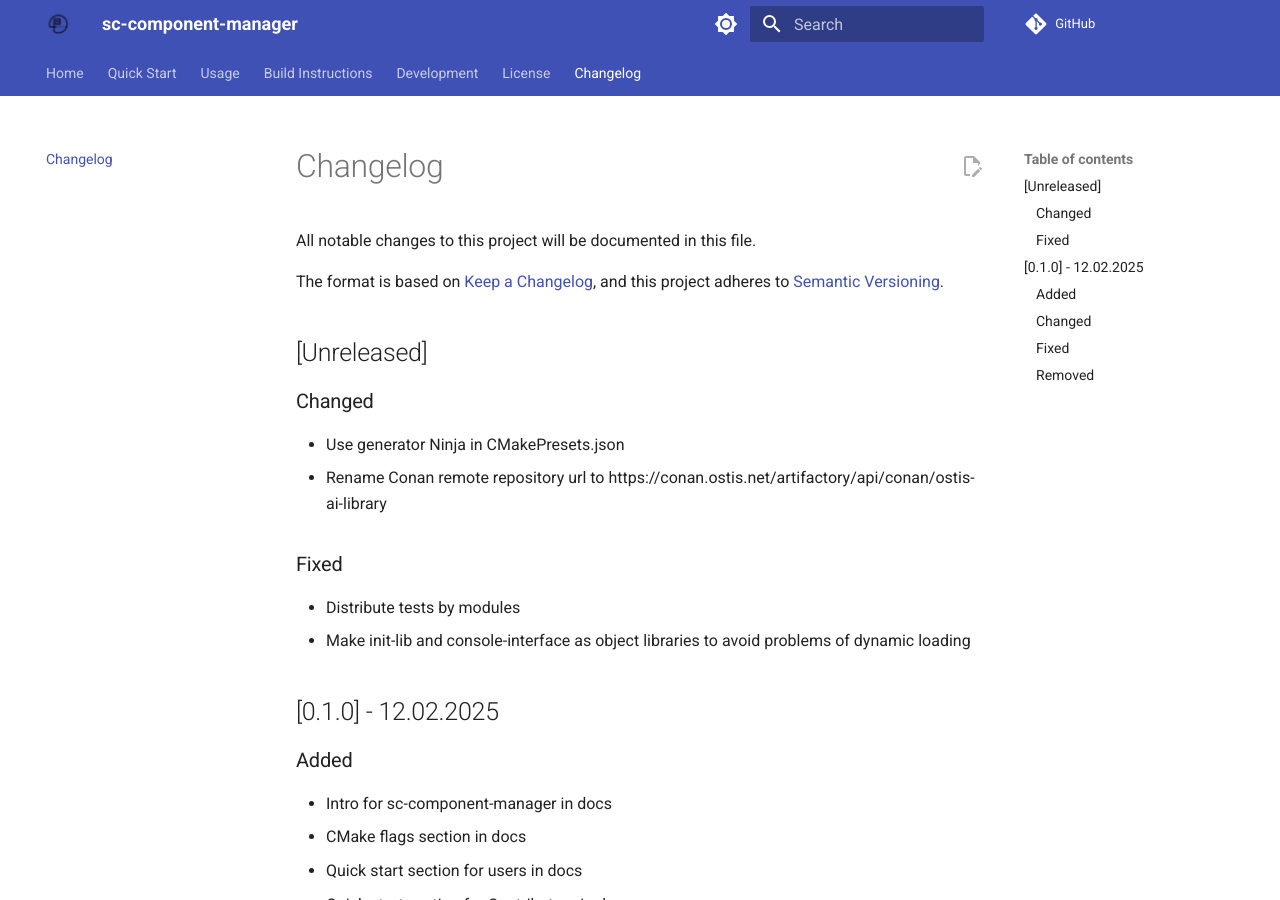
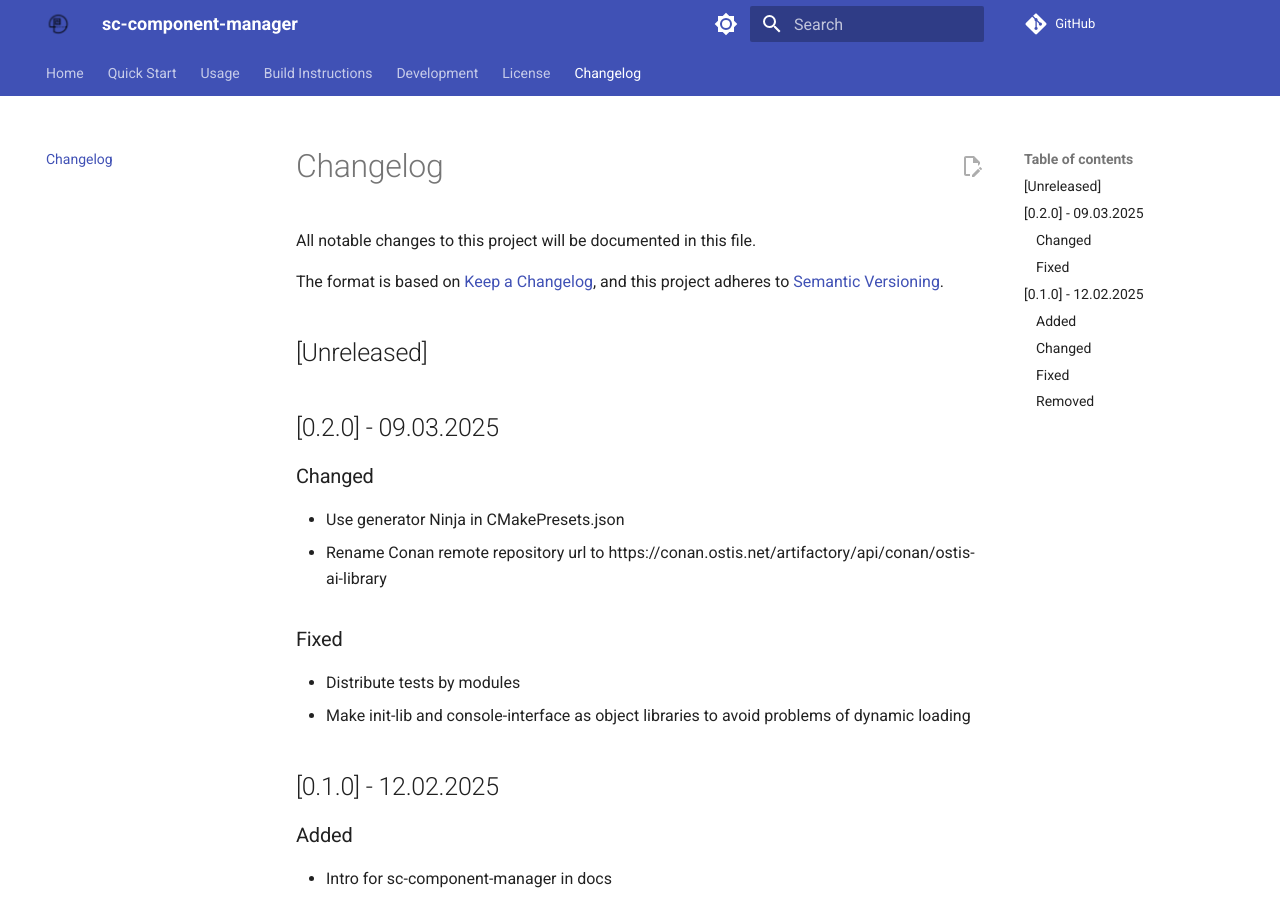
Before and after one commit to ostis-ai/sc-component-manager, an MkDocs documentation site: the page built from docs/changelog.md, in a window 1280 px wide and 900 px high. Built offline with MkDocs 1.6.1 and Material for MkDocs 9.7.7, drawn with Linux system fonts in a browser that asks for light colours; comment, search, counter and statistics services are not loaded.

Commit message:
[docs] Release 0.2.0

```diff
--- a/docs/changelog.md
+++ b/docs/changelog.md
@@ -6,6 +6,8 @@ The format is based on [Keep a Changelog](https://keepachangelog.com/en/1.0.0/),
 and this project adheres to [Semantic Versioning](https://semver.org/spec/v2.0.0.html).
 
 ## [Unreleased]
+
+## [0.2.0] - 09.03.2025
 
 ### Changed
 
```
